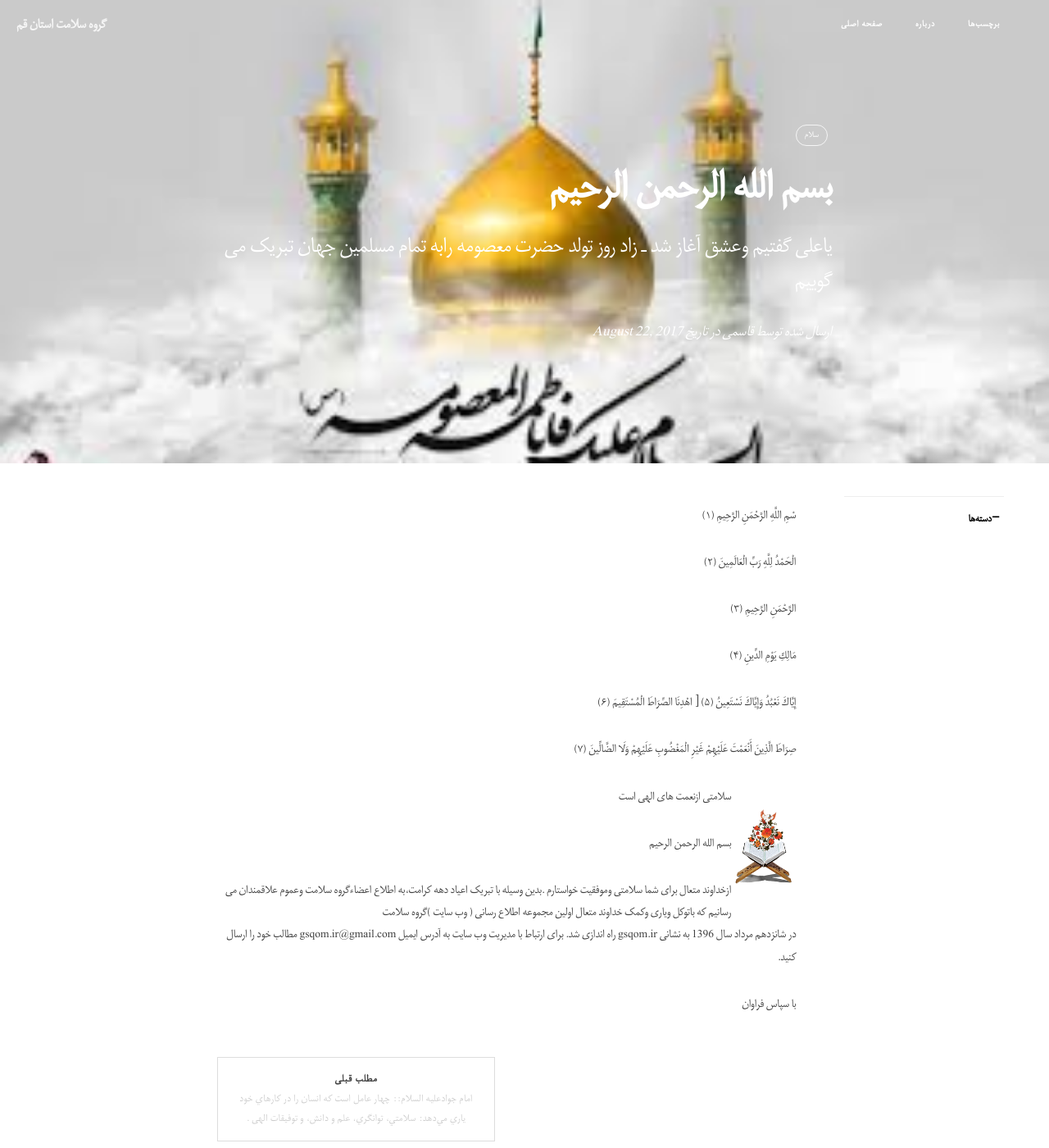
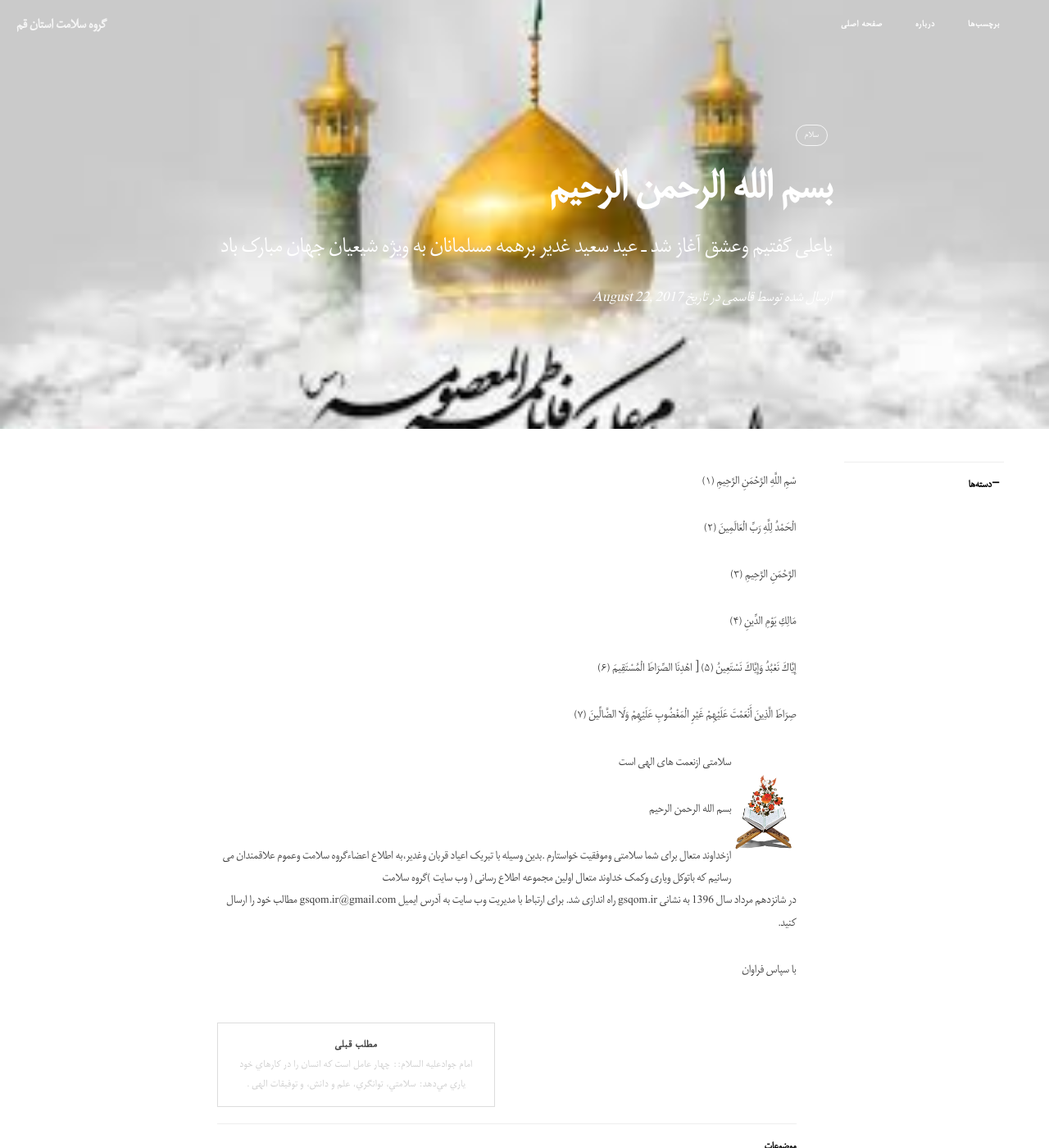
Before and after one commit to grouh-salamat/grouh-salamat.github.io, a Jekyll site: the page built from _posts/2017-08-22-p20.markdown, in a window 1280 px wide and 1400 px high. Shown: the whole window at 82% size. Built offline with Jekyll 4.4.1, drawn with Linux system fonts in a browser that asks for light colours; comment, search, counter and statistics services are not loaded.

Commit message:
Update 2017-08-22-p20.markdown

```diff
--- a/_posts/2017-08-22-p20.markdown
+++ b/_posts/2017-08-22-p20.markdown
@@ -1,7 +1,7 @@
 ---
 layout:     post
 title:      "بسم الله الرحمن الرحیم "
-subtitle:   "یاعلی گفتیم وعشق آغاز شد ـ زاد روز تولد حضرت معصومه رابه تمام مسلمین جهان  تبریک می گوییم "
+subtitle:   "یاعلی گفتیم وعشق آغاز شد ـ عید سعید غدیر برهمه مسلمانان  به ویژه شیعیان جهان مبارک باد "
 date:       2017-08-22 12:00:00
 author:     "قاسمی"
 header-img: "img/download.jpg"
@@ -40,7 +40,7 @@ tags:
 بسم الله الرحمن الرحیم
 
 ازخداوند متعال برای شما سلامتی وموفقیت خواستارم .بدین وسیله
-با تبریک اعیاد دهه کرامت،به اطلاع اعضاءگروه سلامت وعموم علاقمندان می رسانیم که
+با تبریک اعیاد قربان وغدیر،به اطلاع اعضاءگروه سلامت وعموم علاقمندان می رسانیم که
 باتوکل  ویاری وکمک خداوند متعال اولین مجموعه اطلاع رسانی
 ( وب سایت )گروه سلامت
 در شانزدهم مرداد سال 1396   به نشانی gsqom.ir راه اندازی شد.
```
